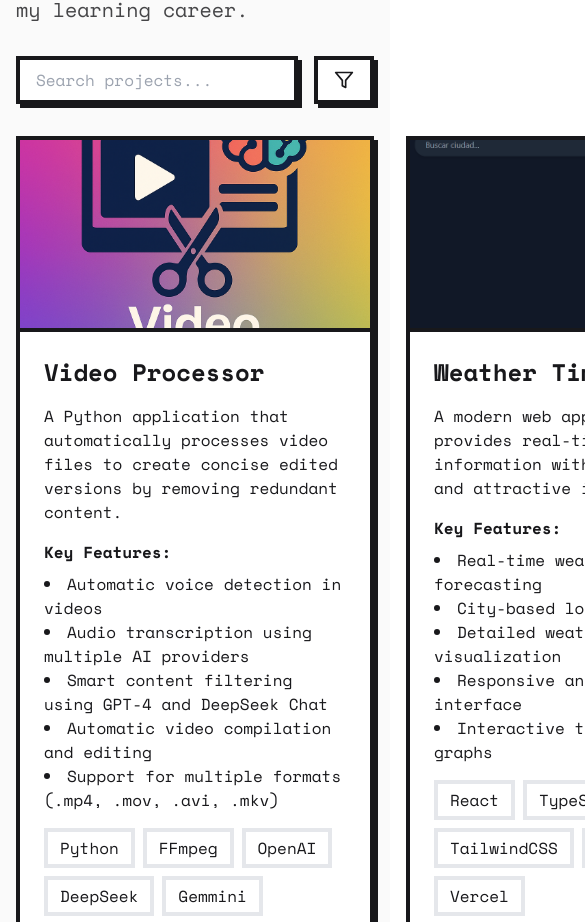
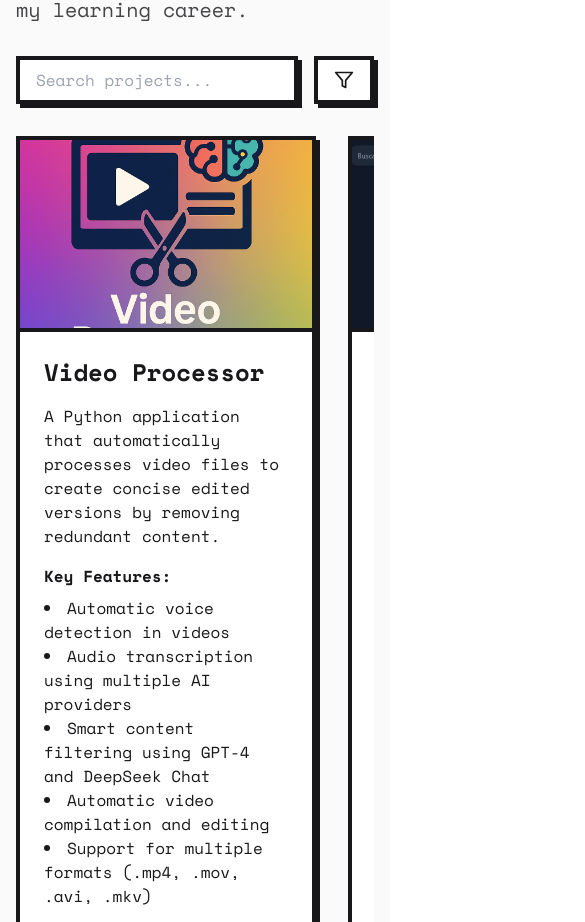
Before and after one commit to jerkey06/portafolioweb4, a React (Vite) app: page / in a window 390 px wide. Shown: the part 1040-1962 px from the top of the page, 585 px wide, since content can reach past the window. Built offline with nearby package versions, Linux system fonts and the light colour scheme.

Commit message:
Fix mobile card spacing

```diff
--- a/src/components/sections/Projects.tsx
+++ b/src/components/sections/Projects.tsx
@@ -120,18 +120,21 @@ export const Projects: React.FC<{ id: string }> = ({ id }) => {
         </motion.div>
 
         {/* Projects Slider */}
+        <div className="w-full overflow-hidden">
           <Swiper
             slidesPerView="auto"
             spaceBetween={32}
             className="!overflow-visible !pb-12"
+            style={{ width: '100%' }}
           >
             {filteredProjects.map(project => (
-            <SwiperSlide key={project.id} style={{ width: '300px', maxWidth: '100%' }}>
+              <SwiperSlide key={project.id} style={{ width: 'auto', maxWidth: '100%', flex: '0 0 300px' }}>
                 <ProjectCard project={project} />
               </SwiperSlide>
             ))}
           </Swiper>
         </div>
       </div>
+    </div>
   );
 };
```
Lines whose indentation alone changed are shown as unchanged.
